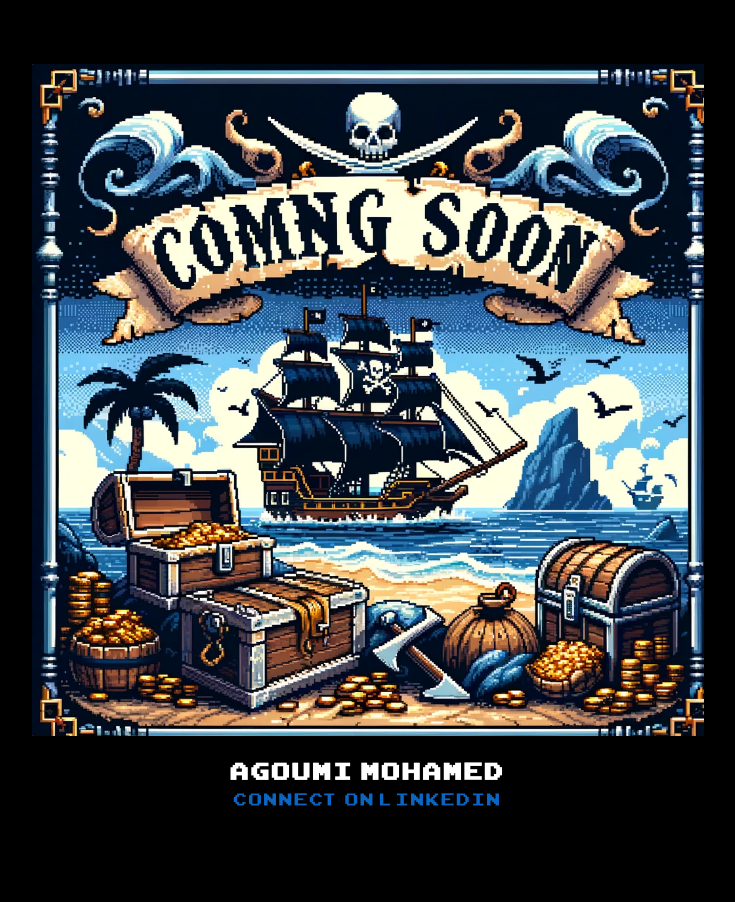
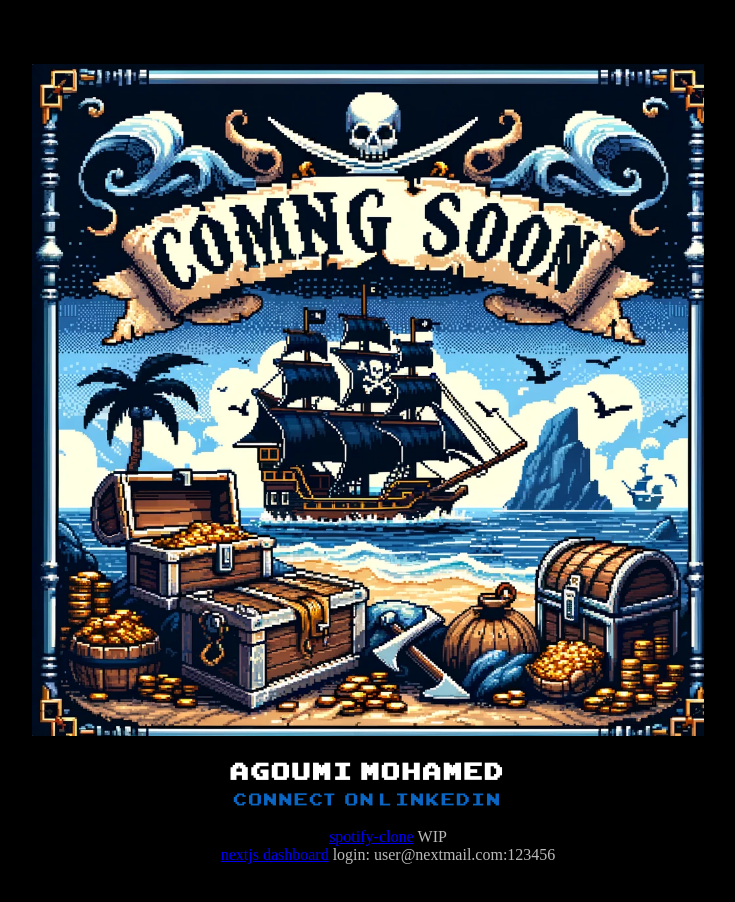
Before and after one commit to M-Agoumi/portfolio, a plain HTML site: page index.html in a window 1280 px wide. Shown: the whole page, without its empty margins (272-1007 px from the left). Before the commit the page ends 876 px from the top, so only its background shows below. Drawn offline with Linux system fonts and the light colour scheme.

Commit message:
add currently deployed websites

```diff
--- a/index.html
+++ b/index.html
@@ -13,6 +13,16 @@
         <h2>Agoumi Mohamed</h2>
         <a href="https://www.linkedin.com/in/magoumi" target="_blank">Connect  on  LinkedIn</a>
     </div>
+    <div class="footer">
+        <ul>
+            <li>
+                <a href="https://spotify.magoumi.dev/" target="_blank">spotify-clone</a> <p>WIP</p>
+            </li>
+            <li>
+                <a href="https://next.magoumi.dev/" target="_blank">nextjs dashboard</a> <p>login: user@nextmail.com:123456</p>
+            </li>
+        </ul>
+    </div>
 </div>
 </body>
 </html>
--- a/style.css
+++ b/style.css
@@ -53,6 +53,15 @@ body, html {
     text-decoration: underline;
 }
 
+.footer ul li p {
+    display: inline;
+    color: #BBB;
+}
+
+.footer a:visited {
+    color: #FFF;
+}
+
 @media (min-width: 768px) {
     .info h2 {
         font-size: 32px; /* Fixed font size for larger devices */
```
